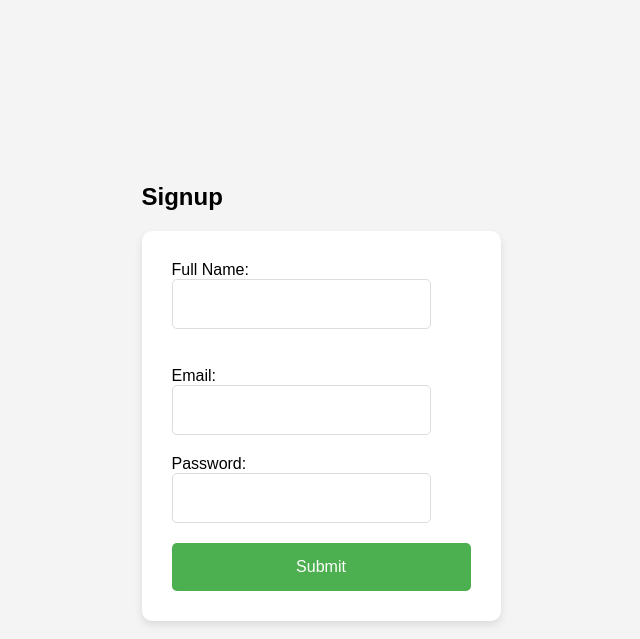
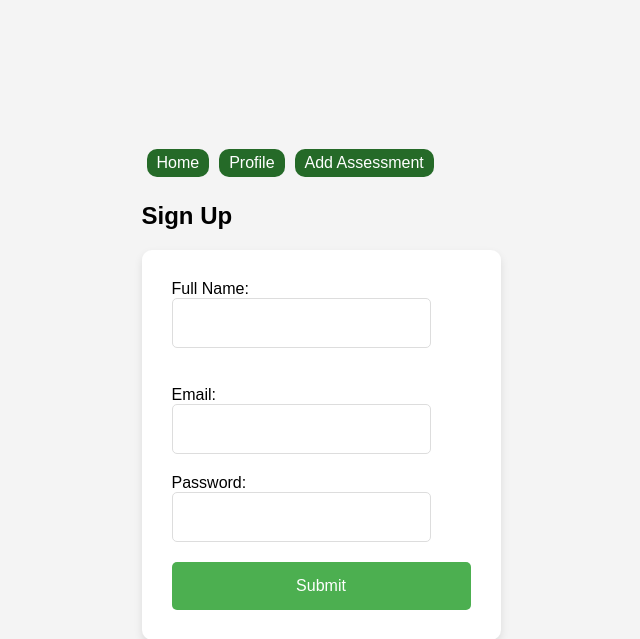
Before and after one commit to software-students-spring2024/2-web-app-exercise-team-11, a Flask app: page /sign_up in a window 1280 px wide. Shown: the top 639 px of the page, without its empty margins (349-989 px from the left). Run offline with Flask 2, Linux system fonts and the light colour scheme.

Commit message:
Assessment redirect, cosmetics

```diff
--- a/app.py
+++ b/app.py
@@ -245,7 +245,7 @@ def assessment():
                 {'$push': {'assessments': assessment_data}}
             )
 
-            return "Assessment saved successfully."
+            return redirect(url_for('profile'))
 
         else:
             return "User not found."
--- a/templates/sign_in.html
+++ b/templates/sign_in.html
@@ -3,9 +3,11 @@
 <head>
     <title>Sign In Page!</title>
     <link rel="stylesheet" type="text/css" href="../static/style.css">
+    <link rel="stylesheet" href="{{ url_for('static', filename='nav.css') }}">
 </head>
 <body>
     <div class="container">
+        {% include 'nav_bar.html' %}
         <h2>Sign In</h2>
         <form method="POST" action="{{ url_for('show_signin') }}">
             <label for="email">Email:</label><br>
--- a/templates/sign_up.html
+++ b/templates/sign_up.html
@@ -1,10 +1,11 @@
 <head>
     <title>Signup Page!</title>
     <link rel="stylesheet" type="text/css" href="../static/style.css">
+    <link rel="stylesheet" href="{{ url_for('static', filename='nav.css') }}">
 </head>
 <div class="container">
-
-    <h2>Signup</h2>
+    {% include 'nav_bar.html' %}
+    <h2>Sign Up</h2>
     <form method="POST" action="{{ url_for('sign_up') }}">
         <label for="full_name">Full Name:</label><br>
         <input type="text" id="full_name" name="full_name"><br><br>
```
Also changed, not shown: templates/assessment.html (+2 -6 lines).
